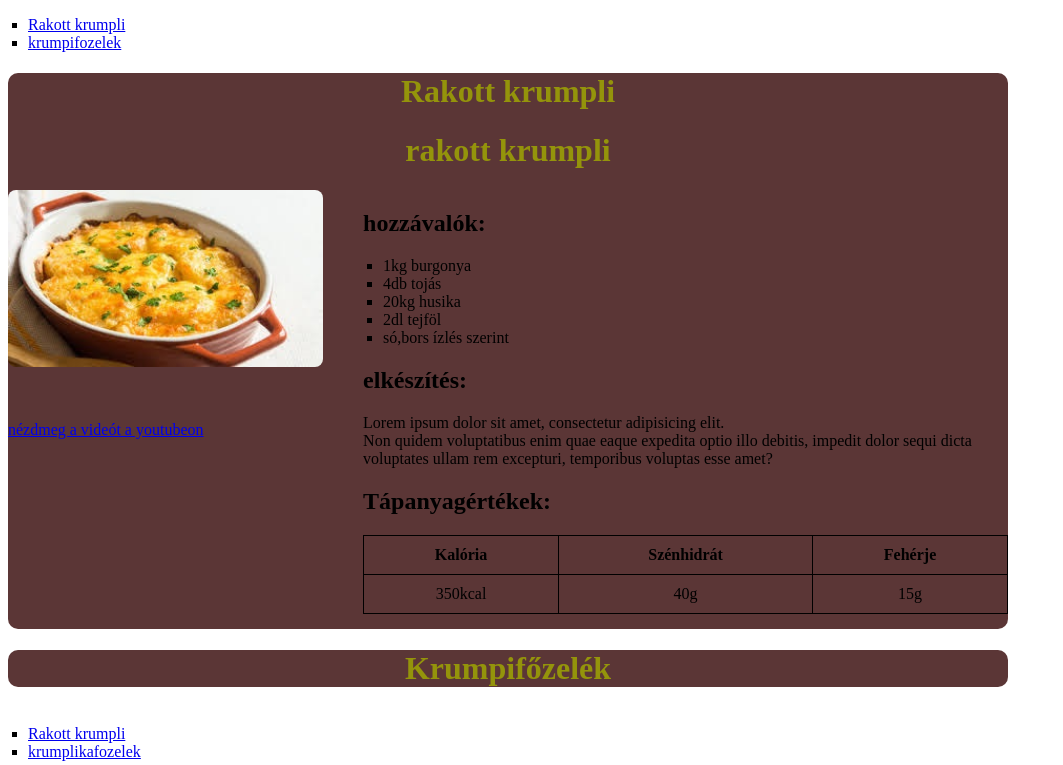
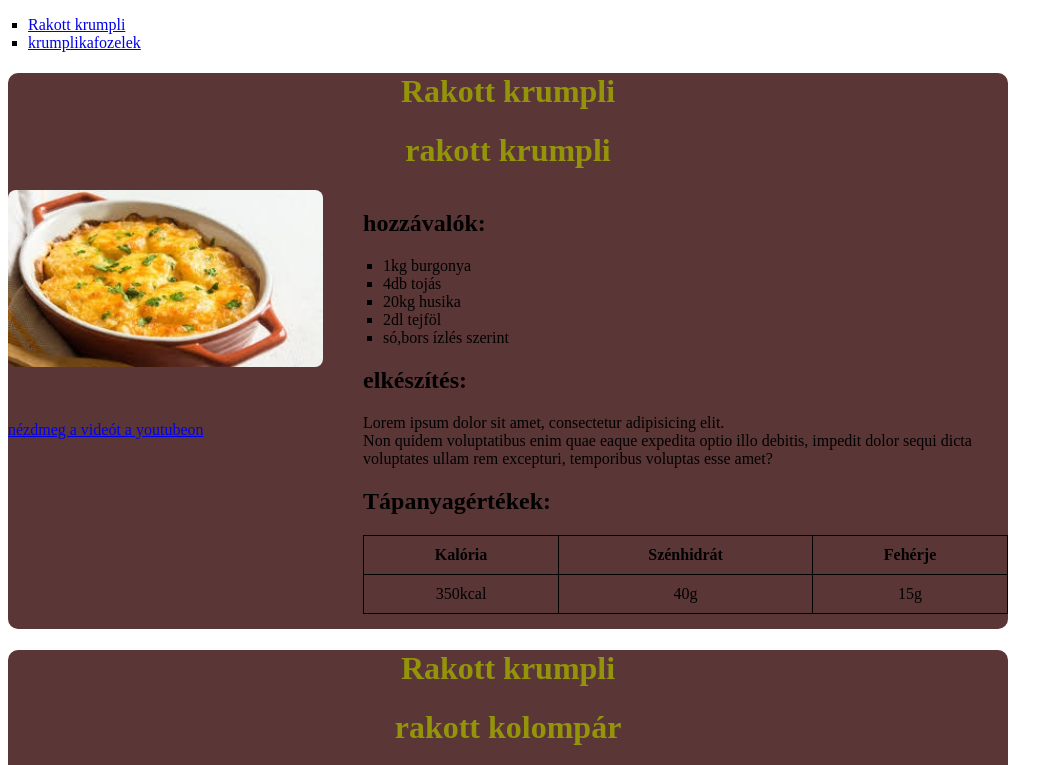
Before and after one commit to laci3939/recept, a plain HTML site: page index.html in a window 1280 px wide. Shown: the top 765 px of the page, without its empty margins (0-1063 px from the left). Drawn offline with Linux system fonts and the light colour scheme.

Commit message:
finish 2. the project

```diff
--- a/index.html
+++ b/index.html
@@ -7,12 +7,18 @@
     <link rel="stylesheet" href="style.css">
 </head>
 <body>
-    <nav>
-        <ul>
-            <li><a href="#rakott krumpli">Rakott krumpli</a></li>
-            <li><a href="#krumpifozelek">krumpifozelek</a></li>
-        </ul>
-    </nav>
+     <nav>
+            <ul>
+                <li><a href="#rakott krumpli">Rakott krumpli</a></li>
+                <li><a href="#krumplikafozelek">krumplikafozelek</a></li>
+
+            </ul>
+
+
+     </nav>
+
+
+
     <div class="container">
         <header>
             <h1 id="rakott krumpli">Rakott krumpli</h1>
@@ -51,9 +57,8 @@
         </div>
     </div>
     <div class="container">
-        <header>
-            <h1 id="#krumpifozelek">Krumpifőzelék</h1>
-        </header>
+
+
     </div>
     <div class="content">
 
@@ -62,12 +67,7 @@
 </body>
 
 <body>
-    <nav>
-        <ul>
-            <li><a href="#rakott krumpli">Rakott krumpli</a></li>
-            <li><a href="#krumplikafozelek">krumplikafozelek</a></li>
-        </ul>
-    </nav>
+
     <div class="container">
         <header>
             <h1 id="rakott kolompár">Rakott krumpli</h1>
```
